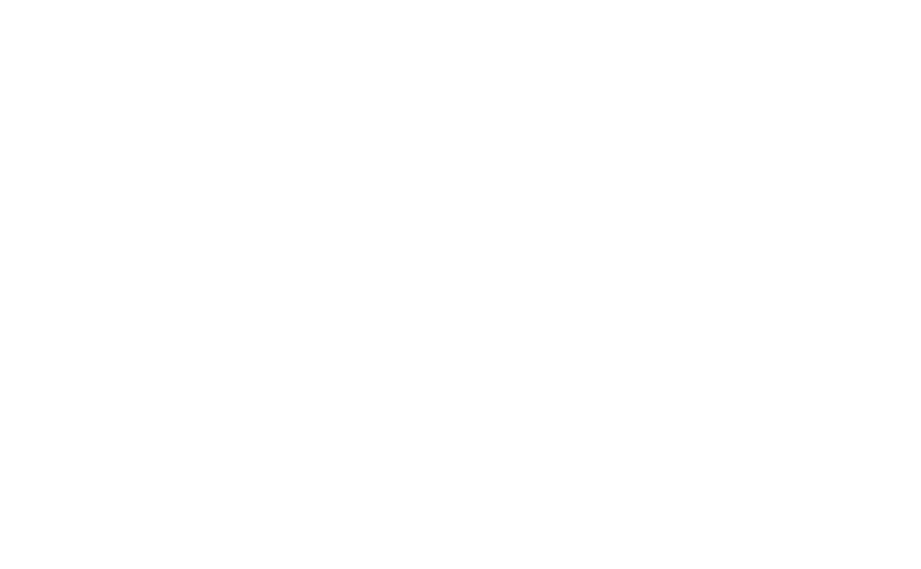
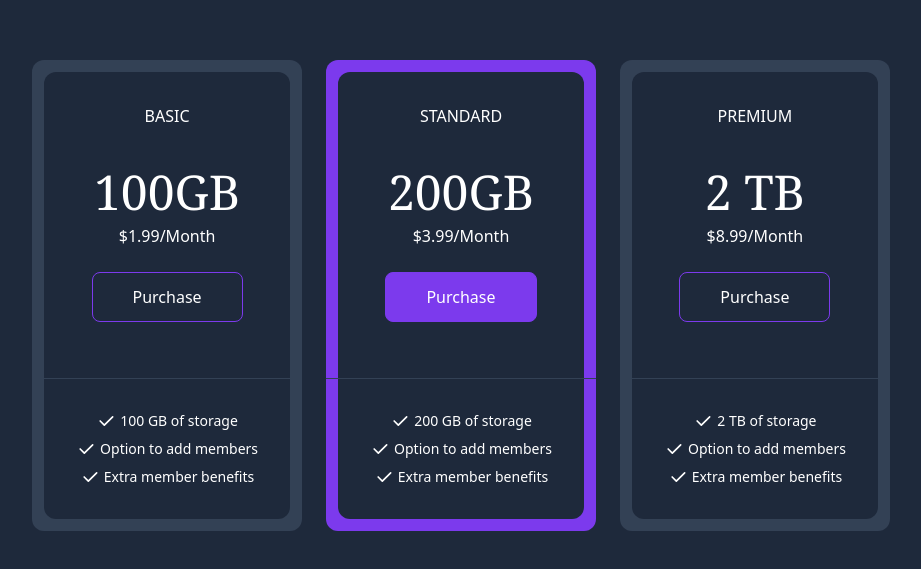
Before and after one commit to gopal-panigrahi/learn-tailwind, a React (Vite) app: page /project-2 in a window 1280 px wide. Before the commit this address had no page. Shown: the part 105-674 px from the top of the page, without its empty margins (179-1100 px from the left). Built offline with nearby package versions, Linux system fonts and the light colour scheme.

Commit message:
completed project 2

```diff
--- a/src/App.tsx
+++ b/src/App.tsx
@@ -2,6 +2,7 @@
 import Home from "./Home";
 import "./App.css";
 import EmailSubscribe from "./projects/EmailSubscribe";
+import PricingGrids from "./projects/PricingGrids";
 
 function App() {
   return (
@@ -9,6 +10,7 @@
       <Routes>
         <Route path="/" element={<Home />} />
         <Route path="/project-1" element={<EmailSubscribe />} />
+        <Route path="/project-2" element={<PricingGrids />} />
       </Routes>
     </BrowserRouter>
   );
--- /dev/null
+++ b/src/projects/PricingGrids/PricingGrids.tsx
@@ -0,0 +1,225 @@
+function PricingGrids() {
+  return (
+    <div className="flex min-h-screen items-center justify-center bg-slate-800">
+      <div className="my-6 flex flex-col space-y-6 md:my-0 md:flex-row md:space-x-6 md:space-y-0">
+        {/* Column 1 */}
+        <div className="rounded-xl bg-slate-700 text-white">
+          <div className="mx-3 mt-3 rounded-t-xl bg-slate-800 p-8">
+            <div className="text-center uppercase">Basic</div>
+            <h2 className="mt-10 text-center font-serif text-5xl">100GB</h2>
+            <h3 className="mt-2 text-center">$1.99/Month</h3>
+            <div className="flex justify-center">
+              <a
+                href="#"
+                className="my-6 inline-block rounded-lg border border-violet-600 px-10 py-3 text-center duration-200 hover:border-violet-800 hover:bg-violet-600"
+              >
+                Purchase
+              </a>
+            </div>
+          </div>
+
+          <div className="border-t border-slate-700"></div>
+
+          <div className="mx-3 mb-3 rounded-b-xl bg-slate-800 p-8">
+            <div className="flex flex-col space-y-2">
+              <div className="flex justify-center">
+                <svg
+                  xmlns="http://www.w3.org/2000/svg"
+                  className="h-5 w-5"
+                  viewBox="0 0 24 24"
+                  stroke-width="2"
+                  stroke="currentColor"
+                  fill="none"
+                  stroke-linecap="round"
+                  stroke-linejoin="round"
+                >
+                  <path stroke="none" d="M0 0h24v24H0z" fill="none"></path>
+                  <path d="M5 12l5 5l10 -10"></path>
+                </svg>
+                <span className="ml-1 text-sm">100 GB of storage</span>
+              </div>
+              <div className="flex justify-center">
+                <svg
+                  xmlns="http://www.w3.org/2000/svg"
+                  className="h-5 w-5"
+                  viewBox="0 0 24 24"
+                  stroke-width="2"
+                  stroke="currentColor"
+                  fill="none"
+                  stroke-linecap="round"
+                  stroke-linejoin="round"
+                >
+                  <path stroke="none" d="M0 0h24v24H0z" fill="none"></path>
+                  <path d="M5 12l5 5l10 -10"></path>
+                </svg>
+                <span className="ml-1 text-sm">Option to add members</span>
+              </div>
+              <div className="flex justify-center">
+                <svg
+                  xmlns="http://www.w3.org/2000/svg"
+                  className="h-5 w-5"
+                  viewBox="0 0 24 24"
+                  stroke-width="2"
+                  stroke="currentColor"
+                  fill="none"
+                  stroke-linecap="round"
+                  stroke-linejoin="round"
+                >
+                  <path stroke="none" d="M0 0h24v24H0z" fill="none"></path>
+                  <path d="M5 12l5 5l10 -10"></path>
+                </svg>
+                <span className="ml-1 text-sm">Extra member benefits</span>
+              </div>
+            </div>
+          </div>
+        </div>
+
+        {/* Column 2 */}
+        <div className="transform rounded-xl bg-violet-600 text-white duration-200 hover:scale-110">
+          <div className="mx-3 mt-3 rounded-t-xl bg-slate-800 p-8">
+            <div className="text-center uppercase">Standard</div>
+            <h2 className="mt-10 text-center font-serif text-5xl">200GB</h2>
+            <h3 className="mt-2 text-center">$3.99/Month</h3>
+            <div className="flex justify-center">
+              <a
+                href="#"
+                className="my-6 inline-block rounded-lg border border-violet-600 bg-violet-600 px-10 py-3 text-center duration-200 hover:border-violet-800 hover:bg-violet-800"
+              >
+                Purchase
+              </a>
+            </div>
+          </div>
+
+          <div className="border-t border-slate-700"></div>
+
+          <div className="mx-3 mb-3 rounded-b-xl bg-slate-800 p-8">
+            <div className="flex flex-col space-y-2">
+              <div className="flex justify-center">
+                <svg
+                  xmlns="http://www.w3.org/2000/svg"
+                  className="h-5 w-5"
+                  viewBox="0 0 24 24"
+                  stroke-width="2"
+                  stroke="currentColor"
+                  fill="none"
+                  stroke-linecap="round"
+                  stroke-linejoin="round"
+                >
+                  <path stroke="none" d="M0 0h24v24H0z" fill="none"></path>
+                  <path d="M5 12l5 5l10 -10"></path>
+                </svg>
+                <span className="ml-1 text-sm">200 GB of storage</span>
+              </div>
+              <div className="flex justify-center">
+                <svg
+                  xmlns="http://www.w3.org/2000/svg"
+                  className="h-5 w-5"
+                  viewBox="0 0 24 24"
+                  stroke-width="2"
+                  stroke="currentColor"
+                  fill="none"
+                  stroke-linecap="round"
+                  stroke-linejoin="round"
+                >
+                  <path stroke="none" d="M0 0h24v24H0z" fill="none"></path>
+                  <path d="M5 12l5 5l10 -10"></path>
+                </svg>
+                <span className="ml-1 text-sm">Option to add members</span>
+              </div>
+              <div className="flex justify-center">
+                <svg
+                  xmlns="http://www.w3.org/2000/svg"
+                  className="h-5 w-5"
+                  viewBox="0 0 24 24"
+                  stroke-width="2"
+                  stroke="currentColor"
+                  fill="none"
+                  stroke-linecap="round"
+                  stroke-linejoin="round"
+                >
+                  <path stroke="none" d="M0 0h24v24H0z" fill="none"></path>
+                  <path d="M5 12l5 5l10 -10"></path>
+                </svg>
+                <span className="ml-1 text-sm">Extra member benefits</span>
+              </div>
+            </div>
+          </div>
+        </div>
+
+        {/* Column 3 */}
+        <div className="rounded-xl bg-slate-700 text-white">
+          <div className="mx-3 mt-3 rounded-t-xl bg-slate-800 p-8">
+            <div className="text-center uppercase">Premium</div>
+            <h2 className="mt-10 text-center font-serif text-5xl">2 TB</h2>
+            <h3 className="mt-2 text-center">$8.99/Month</h3>
+            <div className="flex justify-center">
+              <a
+                href="#"
+                className="my-6 inline-block rounded-lg border border-violet-600 px-10 py-3 text-center duration-200 hover:border-violet-800 hover:bg-violet-600"
+              >
+                Purchase
+              </a>
+            </div>
+          </div>
+
+          <div className="border-t border-slate-700"></div>
+
+          <div className="mx-3 mb-3 rounded-b-xl bg-slate-800 p-8">
+            <div className="flex flex-col space-y-2">
+              <div className="flex justify-center">
+                <svg
+                  xmlns="http://www.w3.org/2000/svg"
+                  className="h-5 w-5"
+                  viewBox="0 0 24 24"
+                  stroke-width="2"
+                  stroke="currentColor"
+                  fill="none"
+                  stroke-linecap="round"
+                  stroke-linejoin="round"
+                >
+                  <path stroke="none" d="M0 0h24v24H0z" fill="none"></path>
+                  <path d="M5 12l5 5l10 -10"></path>
+                </svg>
+                <span className="ml-1 text-sm">2 TB of storage</span>
+              </div>
+              <div className="flex justify-center">
+                <svg
+                  xmlns="http://www.w3.org/2000/svg"
+                  className="h-5 w-5"
+                  viewBox="0 0 24 24"
+                  stroke-width="2"
+                  stroke="currentColor"
+                  fill="none"
+                  stroke-linecap="round"
+                  stroke-linejoin="round"
+                >
+                  <path stroke="none" d="M0 0h24v24H0z" fill="none"></path>
+                  <path d="M5 12l5 5l10 -10"></path>
+                </svg>
+                <span className="ml-1 text-sm">Option to add members</span>
+              </div>
+              <div className="flex justify-center">
+                <svg
+                  xmlns="http://www.w3.org/2000/svg"
+                  className="h-5 w-5"
+                  viewBox="0 0 24 24"
+                  stroke-width="2"
+                  stroke="currentColor"
+                  fill="none"
+                  stroke-linecap="round"
+                  stroke-linejoin="round"
+                >
+                  <path stroke="none" d="M0 0h24v24H0z" fill="none"></path>
+                  <path d="M5 12l5 5l10 -10"></path>
+                </svg>
+                <span className="ml-1 text-sm">Extra member benefits</span>
+              </div>
+            </div>
+          </div>
+        </div>
+      </div>
+    </div>
+  );
+}
+
+export default PricingGrids;
--- /dev/null
+++ b/src/projects/PricingGrids/index.ts
@@ -0,0 +1 @@
+export { default } from "./PricingGrids";
```
